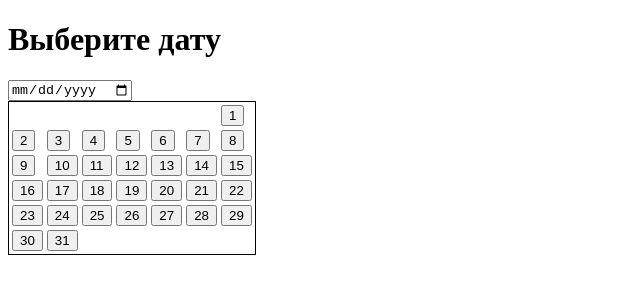
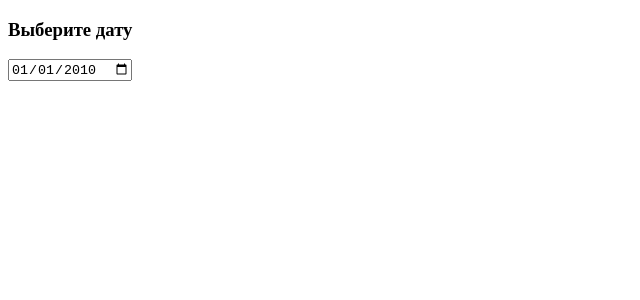
Before and after one commit to flyntic/DZCalendar, a Next.js app: page / in a window 1280 px wide. Shown: the top 300 px of the page, without its empty margins (0-640 px from the left). Built offline with nearby package versions, Linux system fonts and the light colour scheme.

Commit message:
Update index.jsx
Окно с календарем

```diff
--- a/pages/index.jsx
+++ b/pages/index.jsx
@@ -1,28 +1,41 @@
 import { useState,useEffect } from "react";
 import Calendar from "../components/calendar";
 import Month from "../components/month";
+import PopUpWindow from '../components/PopUpWindow';
 
-export default function Home(){
+export default function Home() {
   const [month,setMonth]=useState(Month(6,31)),
-        [date,setDate]=useState("1.1.2023"),
+        [date,setDate]=useState("2010-01-01"),
+        [open, setOpen] = useState(false),
         [day,setDay]=useState("1");
 
         useEffect(() => {
           function f() {
-            console.log(day);
-           month.map(week=>week.map( d =>d.select=({day}==d.val)?"select":"" ));
+             let d=new Date(date);
+             d.setDate(day);
+             setDate(d.toISOString().substring(10,-10));
+             month.map(week=>week.map( d =>
+               {  d.select=(day==d.val)?"select":"" }));
          }
          f();
-       }, [day,month]);
+       }, [day]);
+
   return (
   <>
-  <h1>Выберите дату</h1>
-  <input type="date" name="date"
-                    value={date}
-                    onChange={(evt)=>setDay(evt.target.date.day)}
+  <h3>Выберите дату</h3>
+  <div>
+
+  <input type="date" name="date" value={date} id="calendarid"
+                     onKeyDown={(e) => e.preventDefault()}
+                     onClick={_ => setOpen(true)}
                 />
-  <Calendar Month={month} Date={date} _OnClick={(evt)=>{console.log(evt.target.value);setDay(evt.target.value);}}/>
-  </>);
+      {open && <PopUpWindow >
+       <Calendar Month={month}
+                 OnClick={(evt)=>{setDay(evt.target.value); setOpen(false)}}/>
+      </PopUpWindow>}
+
+
+  </div>
+  </>
+  );
 }
-
-//=(day.val=={date})?:" "
```
